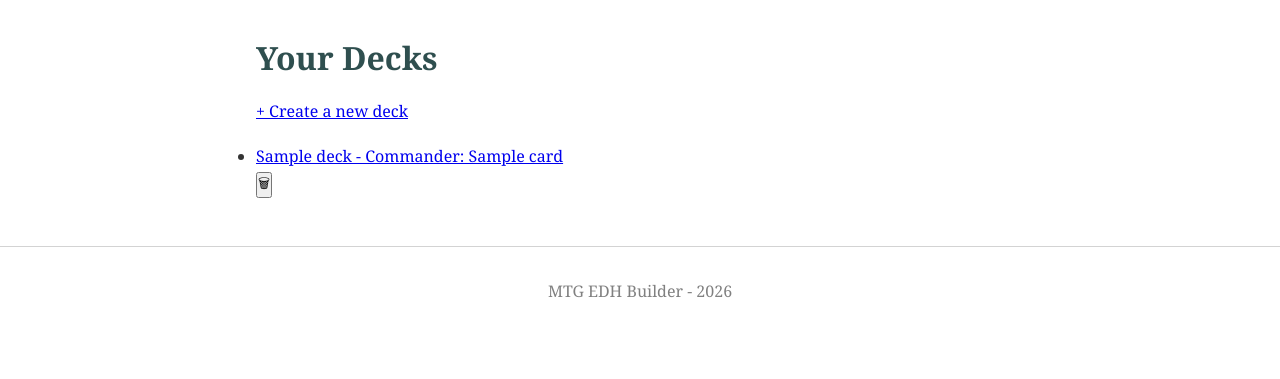
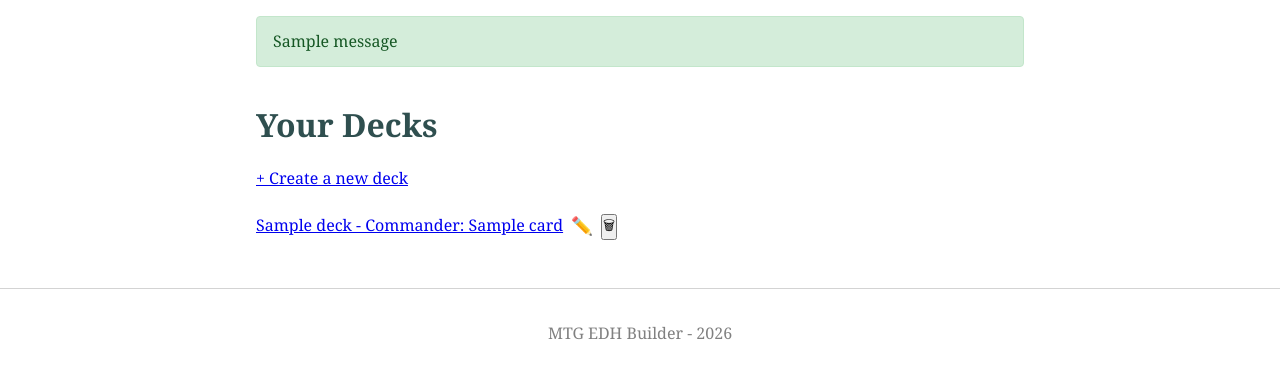
Before and after one commit to CarlosSallan/MTG-EDH-Deckbuilder, a Django app: page /your-decks/ in a window 1280 px wide. Shown: the part 61-440 px from the top of the page. Run offline with Django 5.2, Linux system fonts and the light colour scheme; a user stored in the database is signed in; tables that the repository leaves empty hold one stand-in row (values such as "Sample post"); one stand-in notice (Sample message) is shown.

Commit message:
Polish deck CRUD UX with flash messages and Cancel buttons
-Show success messages after deck create/update/delete and card add/remove using django.contrib.messages
-Add Cancel button on create and update forms (returns to list / deck detail)
-Replace inline red styles with .form-errors and .error-text classes
-Add Edit button on the "Your Decks" list next to Delete
-Move inline edit-link styling into .edit-deck-link class for consistency

```diff
--- a/blog/static/blog/deck.css
+++ b/blog/static/blog/deck.css
@@ -14,6 +14,19 @@
 
 .delete-deck-form {
     margin: 0;
+}
+
+.edit-deck-link {
+    text-decoration: none;
+    font-size: 1.1rem;
+    line-height: 1;
+}
+
+.deck-item {
+    display: flex;
+    align-items: center;
+    gap: 8px;
+    margin-bottom: 0.5rem;
 }
 
 .deck-container {
--- a/blog/static/blog/main.css
+++ b/blog/static/blog/main.css
@@ -137,7 +137,56 @@ footer {
 
 /* Error messages */
 .error-text {
-    color: red;
+    color: #721c24;
+    font-size: 0.85rem;
+}
+
+.form-errors {
+    background: #f8d7da;
+    color: #721c24;
+    border: 1px solid #f5c6cb;
+    padding: 0.5rem 1rem;
+    border-radius: 4px;
+    margin-bottom: 1rem;
+}
+
+/* Flash messages */
+.messages {
+    list-style: none;
+    max-width: 800px;
+    margin: 1rem auto 0;
+    padding: 0 1rem;
+}
+
+.message {
+    padding: 0.75rem 1rem;
+    border-radius: 4px;
+    margin-bottom: 0.5rem;
+    border: 1px solid transparent;
+}
+
+.message--success {
+    background: #d4edda;
+    color: #155724;
+    border-color: #c3e6cb;
+}
+
+.message--error {
+    background: #f8d7da;
+    color: #721c24;
+    border-color: #f5c6cb;
+}
+
+.message--warning {
+    background: #fff3cd;
+    color: #856404;
+    border-color: #ffeeba;
+}
+
+.message--info, .message--debug {
+    background: #d1ecf1;
+    color: #0c5460;
+    border-color: #bee5eb;
 }
 
 /* Buttons */
--- a/blog/views.py
+++ b/blog/views.py
@@ -1,7 +1,9 @@
 # blog/views.py
+from django.contrib import messages
 from django.contrib.auth.forms import UserCreationForm
 from django.contrib.auth.mixins import LoginRequiredMixin
 from django.contrib.auth.decorators import login_required
+from django.contrib.messages.views import SuccessMessageMixin
 from django.shortcuts import render, get_object_or_404, redirect
 from django.db.models import Q
 from django.views.decorators.http import require_POST
@@ -148,12 +150,13 @@ class DeckDetailView(DetailView):
 # CREATE DECK
 # -------------------------
 
-class DeckCreateView(LoginRequiredMixin, CreateView):
+class DeckCreateView(LoginRequiredMixin, SuccessMessageMixin, CreateView):
     """Create a new deck view."""
     model = Deck
     fields = ["name", "description"]
     template_name = "blog/deck_form.html"
     success_url = reverse_lazy("blog:decks")
+    success_message = "Deck '%(name)s' created."
 
     def get_context_data(self, **kwargs):
         context = super().get_context_data(**kwargs)
@@ -161,6 +164,7 @@ class DeckCreateView(LoginRequiredMixin, CreateView):
             ("commander", "Commander", True, None),
             ("partner_commander", "Partner Commander (optional)", False, None),
         ]
+        context["cancel_url"] = reverse("blog:your_decks")
         return context
 
     def form_valid(self, form):
@@ -178,11 +182,12 @@ class DeckCreateView(LoginRequiredMixin, CreateView):
 # UPDATE DECK
 # -------------------------
 
-class DeckUpdateView(LoginRequiredMixin, UpdateView):
+class DeckUpdateView(LoginRequiredMixin, SuccessMessageMixin, UpdateView):
     """Edit a deck owned by the current user."""
     model = Deck
     fields = ["name", "description", "is_public"]
     template_name = "blog/deck_form.html"
+    success_message = "Deck '%(name)s' updated."
 
     def get_queryset(self):
         # 404 if the deck is not owned by the current user — also covers "not found"
@@ -199,6 +204,7 @@ class DeckUpdateView(LoginRequiredMixin, UpdateView):
         ]
         context["form_title"] = "Edit deck"
         context["submit_label"] = "Save changes"
+        context["cancel_url"] = reverse("blog:deck_detail", kwargs={"pk": self.object.pk})
         return context
 
     def form_valid(self, form):
@@ -218,7 +224,9 @@ class DeckUpdateView(LoginRequiredMixin, UpdateView):
 @login_required
 def delete_deck(request, deck_id):
     deck = get_object_or_404(Deck, id=deck_id, author=request.user)
+    deck_name = deck.name
     deck.delete()
+    messages.success(request, f"Deck '{deck_name}' deleted.")
     return redirect("blog:your_decks")
 
 
@@ -258,6 +266,7 @@ def add_card(request, deck_id):
             if not created:
                 deck_card.quantity += 1
                 deck_card.save()
+            messages.success(request, f"'{name}' added to the deck.")
 
     return redirect("blog:deck_detail", pk=deck_id)
 
@@ -270,9 +279,10 @@ def remove_card(request, deck_id, card_id):
     deck = get_object_or_404(Deck, id=deck_id, author=request.user)
 
     deck_card = get_object_or_404(DeckCard, deck=deck, card_id=card_id)
-
+    card_name = deck_card.card.name
     deck_card.delete()
 
+    messages.success(request, f"'{card_name}' removed from the deck.")
     return redirect("blog:deck_detail", pk=deck.id)
 
 @require_POST
--- a/templates/base.html
+++ b/templates/base.html
@@ -33,6 +33,14 @@
     </span>
     </nav>
 
+    {% if messages %}
+    <ul class="messages">
+        {% for message in messages %}
+        <li class="message message--{{ message.tags }}">{{ message }}</li>
+        {% endfor %}
+    </ul>
+    {% endif %}
+
     <div class="container">
         {% block content %}{% endblock %}  <!-- each page fills this block with its own content -->
     </div>
--- a/templates/blog/deck_detail.html
+++ b/templates/blog/deck_detail.html
@@ -10,7 +10,7 @@
 <div class="deck-title-row">
     <h1>{{ deck.name }}</h1>
     {% if request.user == deck.author %}
-    <a href="{% url 'blog:deck_update' deck.id %}" class="edit-deck-link" title="Edit deck" style="margin-left:8px; text-decoration:none;">✏️</a>
+    <a href="{% url 'blog:deck_update' deck.id %}" class="edit-deck-link" title="Edit deck">✏️</a>
     <form method="post" action="{% url 'blog:delete_deck' deck.id %}" class="delete-deck-form">
         {% csrf_token %}
         <button class="delete-deck-btn delete-deck-btn--visible" title="Delete deck" onclick="return confirm('Are you sure you want to delete this deck?')">🗑</button>
--- a/templates/blog/your_decks.html
+++ b/templates/blog/your_decks.html
@@ -20,6 +20,7 @@
             <a href="{% url 'blog:deck_detail' deck.pk %}">
                 {{ deck.name }} - Commander: {{ deck.commander }}
             </a>
+            <a href="{% url 'blog:deck_update' deck.pk %}" class="edit-deck-link" title="Edit deck">✏️</a>
             <form method="post" action="{% url 'blog:delete_deck' deck.pk %}" class="delete-deck-form">
                 {% csrf_token %}
                 <button class="delete-deck-btn" title="Delete deck" onclick="return confirm('Are you sure you want to delete this deck?')">🗑</button>
```
Also changed, not shown: templates/blog/deck_form.html (+5 -2 lines).
